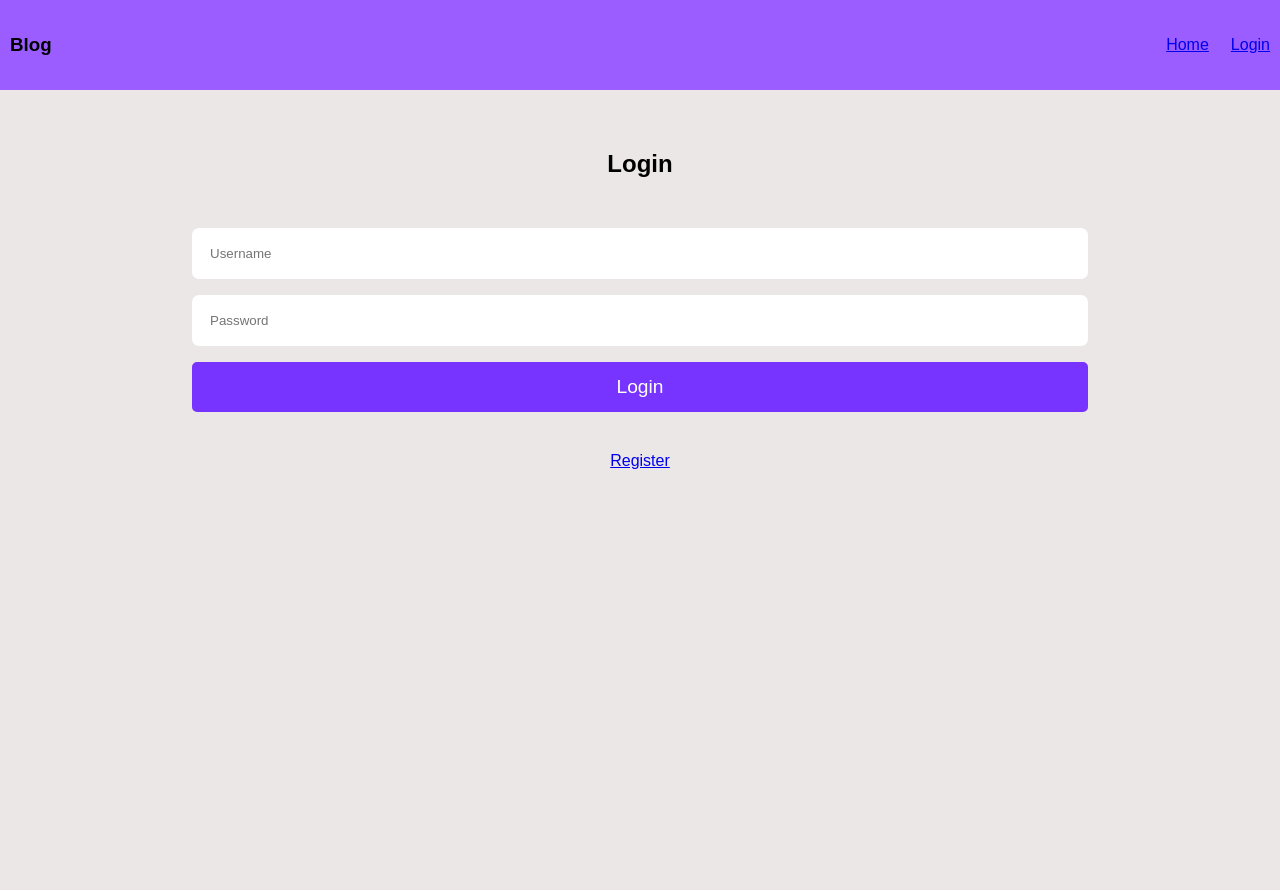
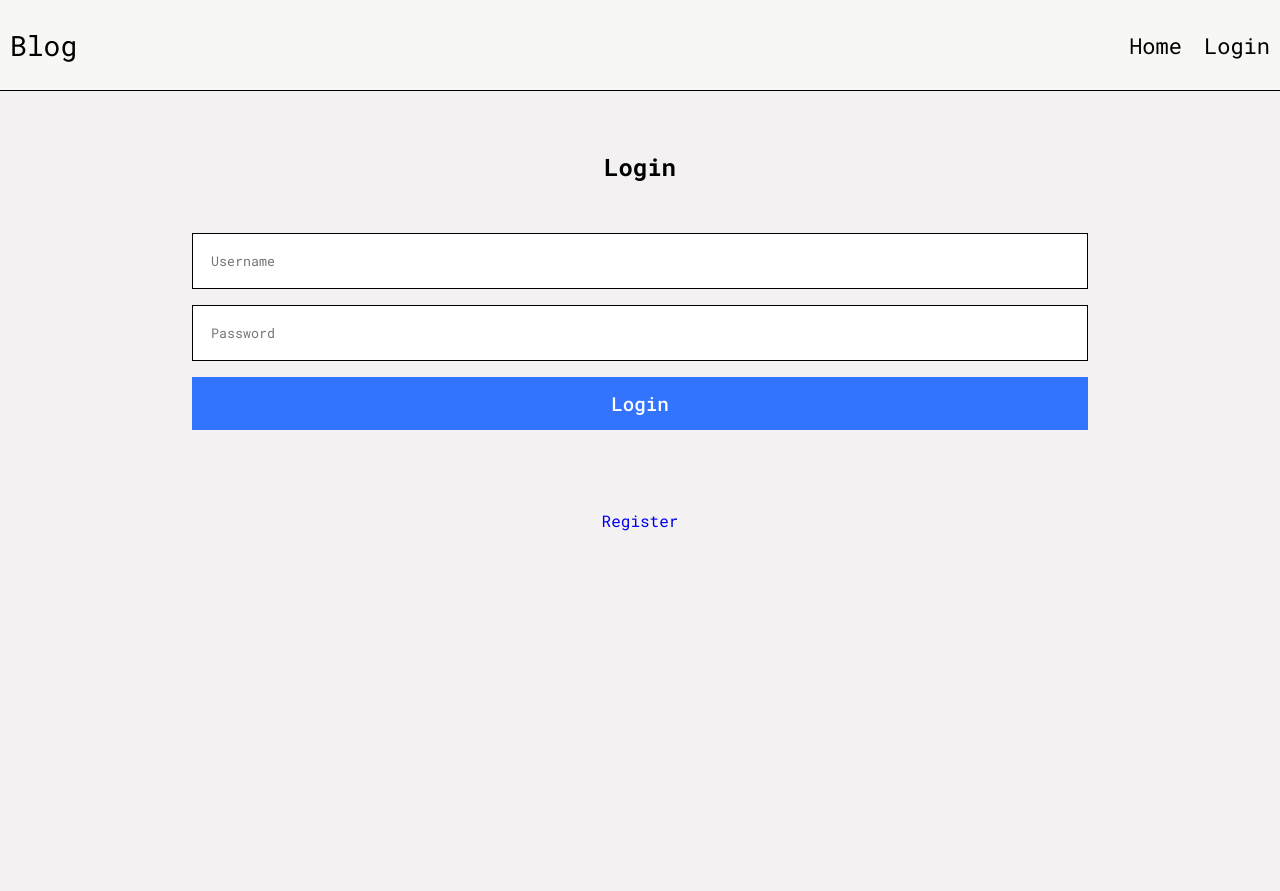
Before and after one commit to DYuHLin/blog-api, a React (Vite) app in the folder client/: page /posts/login in a window 1280 px wide. Built offline with nearby package versions, Linux system fonts and the light colour scheme.

Commit message:
Did 90% of the styling, it definitly has a very retro vibe.

```diff
--- a/client/src/Components/Comments.jsx
+++ b/client/src/Components/Comments.jsx
@@ -23,7 +23,7 @@ function Comments(props) {
         {props.comments.map((comment) => {
           return(
             <div className='comment-section'>
-              <div className="comment">
+              <div className="comment2">
                 <h3>{comment.content}</h3>
                 <span>{comment.date}</span>
                 <p>{comment.user.name}</p>
--- a/client/src/Pages/Detail.jsx
+++ b/client/src/Pages/Detail.jsx
@@ -32,37 +32,25 @@ function Detail() {
 
     }, [comments]);
 
-const show = (e) => {
-  e.preventDefault()
-  fetch(`http://localhost:5000/api/${id}/comments`).then(
-    res => res.json()
-    ).then(data => {
-     console.log(data);
-      }
-    );
-}
   return (
     <section>
-        <h1>Blog Details</h1>
+        <h1>{post.title}</h1>
         {!post ? (""):
         !decodedUser ? (""):
         post.user._id === decodedUser.user._id ? (
-          <>
-            <Link to={"update"}><p>Update</p></Link>
-            <Link to={"delete"}><p>Delete</p></Link>
-          </>
+          <div className='detail-link'>
+            <Link to={"update"} className="link-detail">Update</Link>
+            <Link to={"delete"} className="link-detail">Delete</Link>
+          </div>
         ) : ""
       }
-
-        <h2>{post.title}</h2>
         <div className='blog' id='blog' dangerouslySetInnerHTML={ {__html: post.content} } />
-        <p>{post.published === false ? 'Unpublished' : 'Published'}</p>
+        <p className='published'>{post.published === false ? 'Unpublished' : 'Published'}</p>
         {
-          !decodedUser ? <p>Sign in to comment</p> : <WriteComment paramId = {id} post = {post}/>
+          !decodedUser ? <p className='sign-in-message'>Sign in to comment</p> : <WriteComment paramId = {id} post = {post}/>
         }
 
         <Comments paramId = {id} post = {post} comments = {comments}/>
-        <button onClick={show}>show</button>
     </section>
   )
 }
--- a/client/src/Pages/Home.jsx
+++ b/client/src/Pages/Home.jsx
@@ -16,26 +16,20 @@ function Home() {
 
   }, []);
 
-  const show = () => {
-    console.log(user)
-  }
-
   return (
     <section>
-      <h1>Home</h1>
+      <h1 className='home-title'>Welcome to my blog site</h1>
       {posts.map((blog) => {
         return(
-            <div className="blog" key={blog._id}>
-              <Link to={`${blog._id}`}>
-            <h3>{blog.title}</h3>
-            <span>{blog.date}</span>
+            <div className="blog2" key={blog._id}>
+              <Link to={`${blog._id}`} className="blog-title-home">
+            <h3 className="blog-title-home">{blog.title}</h3>
+            <span className="blog-title-home">{blog.date}</span>
             {/* <p>{blog.user.username}</p>  */}
             </Link>
           </div>
         )
       })}
-
-      <button onClick={show}>show</button>
     </section>
   )
 }
--- a/client/src/Pages/Layout/RootLayout.jsx
+++ b/client/src/Pages/Layout/RootLayout.jsx
@@ -38,22 +38,22 @@ function RootLayout() {
   return (
     <div className="root-layout">
         <header>
-            <h3 className='header-title'>Blog</h3>
+            <p className='header-title'>Blog</p>
 
             <div className="header-links">
-                <NavLink to="/posts">Home</NavLink>
+                <NavLink to="/posts" className="head-link">Home</NavLink>
 
                 {
-                    user ?  <NavLink to="/posts/create">Create</NavLink> : ''
+                    user ?  <NavLink to="/posts/create" className="head-link">Create</NavLink> : ''
                 }
                 {
-                    user ?  <button onClick={logout}>Logout</button> : ''
+                    user ?  <a onClick={logout} className='head-link'>Logout</a> : ''
                 }
                 {
-                    user ?  <NavLink to="/posts/userblogs">Your blogs</NavLink> : ''
+                    user ?  <NavLink to="/posts/userblogs" className="head-link">Your blogs</NavLink> : ''
                 }
                 {
-                    !user ?  <NavLink to="/posts/login">Login</NavLink> : ''
+                    !user ?  <NavLink to="/posts/login" className="head-link">Login</NavLink> : ''
                 }
             </div>
         </header>
--- a/client/src/Pages/Login.jsx
+++ b/client/src/Pages/Login.jsx
@@ -47,7 +47,7 @@ function Login() {
           <button>Login</button>
         </form>
         <p className="error">{error}</p>
-        <Link to={"/posts/register"}><p>Register</p></Link>
+        <Link to={"/posts/register"} className="link">Register</Link>
       </section>
   )
 }
--- a/client/src/Pages/Register.jsx
+++ b/client/src/Pages/Register.jsx
@@ -44,10 +44,6 @@ function Register() {
 
   };
 
-  const show = () => {
-    console.log(error);
-  }
-
   return (
     <section>
       <h1>register</h1>
@@ -59,10 +55,10 @@ function Register() {
         <input type="password" required name='password' id='password' className='password' onChange={(e) => setPassword(e.target.value)} placeholder='Password' minLength={6}/>
         <input type="password" required name='confirmedPassword' id='confirmedPassword' className='confirmedPassword' placeholder='Confirm password' onChange={(e) => setConfirmedPassword(e.target.value)} minLength={6}/>
         <button>Register</button>
-        <Link to={"/posts/login"}><p>Login</p></Link>
+
       </form>
       <p className="error">{error}</p>
-      <button onClick={show}>check</button>
+      <Link to={"/posts/login"} className="link">Login</Link>
       </section>
   )
 }
--- a/client/src/Pages/UserBlogs.jsx
+++ b/client/src/Pages/UserBlogs.jsx
@@ -25,10 +25,10 @@ function UserBlogs() {
         return(
 
             <div className="blog">
-              <Link to={`/posts/${blog._id}`}>
-              <h3>{blog.title}</h3>
-              <span>{blog.date}</span>
-              <p>{blog.published === false ? 'Unpublished' : 'Published'}</p>
+              <Link to={`/posts/${blog._id}`} className="blog-title-home">
+              <h3 className="blog-title-home">{blog.title}</h3>
+              <span className="blog-title-home">{blog.date}</span>
+              <p className="blog-title-home">{blog.published === false ? 'Unpublished' : 'Published'}</p>
               {/* <p>{blog.user.name}</p> */}
             </Link>
           </div>
--- a/client/src/assets/App.css
+++ b/client/src/assets/App.css
@@ -1,7 +1,9 @@
+@import url('https://fonts.googleapis.com/css2?family=Roboto+Mono:ital,wght@0,100..700;1,100..700&display=swap');
+
 *{
     margin: 0;
     padding: 0;
-    font-family: 'Poppins', sans-serif;
+    font-family: "Roboto Mono", monospace;
   }
 
   html{
@@ -23,17 +25,18 @@ main {
     min-height: 100vh;
     display: flex;
     flex-direction: column;
-    background-color: rgb(235, 231, 231);
+    background-color: rgb(243, 241, 241);
 }
 
 
 header {
     width: 100%;
     height: 90px;
-    background-color: rgb(155, 93, 255);
+    background-color: rgb(247, 247, 244);
     display: flex;
     justify-content: space-between;
     align-items: center;
+    border-bottom: 1px solid black;
 }
 
 h1{
@@ -42,6 +45,19 @@ h1{
 
 .header-title{
     padding-left: 10px;
+    font-size: 28px;
+}
+
+.home-title{
+    font-size: 32px;
+}
+
+.head-link{
+    font-size: 22px;
+    font-style: none;
+    text-decoration: none;
+    cursor: pointer;
+    color: black;
 }
 
 .header-links {
@@ -61,7 +77,16 @@ section{
     padding: 24px;
     width: 35%;
     margin-bottom: 28px;
-    border-radius: 7px;
+    box-shadow: 5px 5px 5px 5px hsl(0, 0%, 80%);
+    transition: all 0.3s;
+    background-color: white;
+}
+
+.blog2{
+    padding: 24px;
+    width: 35%;
+    height: 35px;
+    margin-bottom: 28px;
     box-shadow: 5px 5px 5px 5px hsl(0, 0%, 80%);
     transition: all 0.3s;
     background-color: white;
@@ -81,32 +106,70 @@ button {
     font-weight: 500;
     color: white;
     cursor: pointer;
-    background-color: hsl(260, 100%, 60%);
-    border-radius: 5px;
-    border: 4px solid hsl(260, 100%, 60%);
+    background-color: hsl(221, 100%, 60%);
+    border: 4px solid hsl(221, 100%, 60%);
     transition: all 0.3s;
-    animation: loadHome 1s ease-in;
     margin-bottom: 40px;
 }
 
 input{
-    border: none;
-    border-radius: 7px;
+    border: 1px solid black;
     padding: 18px;
 }
 
 .comment{
     resize: none;
     padding: 10px;
+    border: 1px solid black;
+}
+
+.comment2{
+    resize: none;
+    padding: 10px;
     border: none;
     border-radius: 7px;
+    width: 70%;
+}
+
+.blog-title-home{
+    text-decoration: none;
 }
 
 button:hover {
-    transform: translateY(-5px);
-    background-color: transparent;
-    color: hsl(260, 100%, 60%);
-    box-shadow: .3rem .3rem 0 0 hsl(260, 100%, 40%);
+    background-color:  hsl(221, 66%, 50%);
+    border: 4px solid hsl(221, 66%, 50%);
+    color: white;
+}
+
+.sign-in-message{
+    margin-top: 20px;
+    margin-bottom: 20px;
+}
+
+.link{
+    text-decoration: none;
+}
+
+.detail-link{
+    display: flex;
+    gap: 16px;
+    margin-bottom: 18px;
+}
+
+.link-detail{
+    text-decoration: none;
+    font-size: 22px;
+}
+
+.published{
+    margin-bottom: 20px;
+    font-size: 18px;
+}
+
+.error{
+    margin-top: 20px;
+    margin-bottom: 20px;
+    color: red;
 }
 
 body::-webkit-scrollbar {
```
